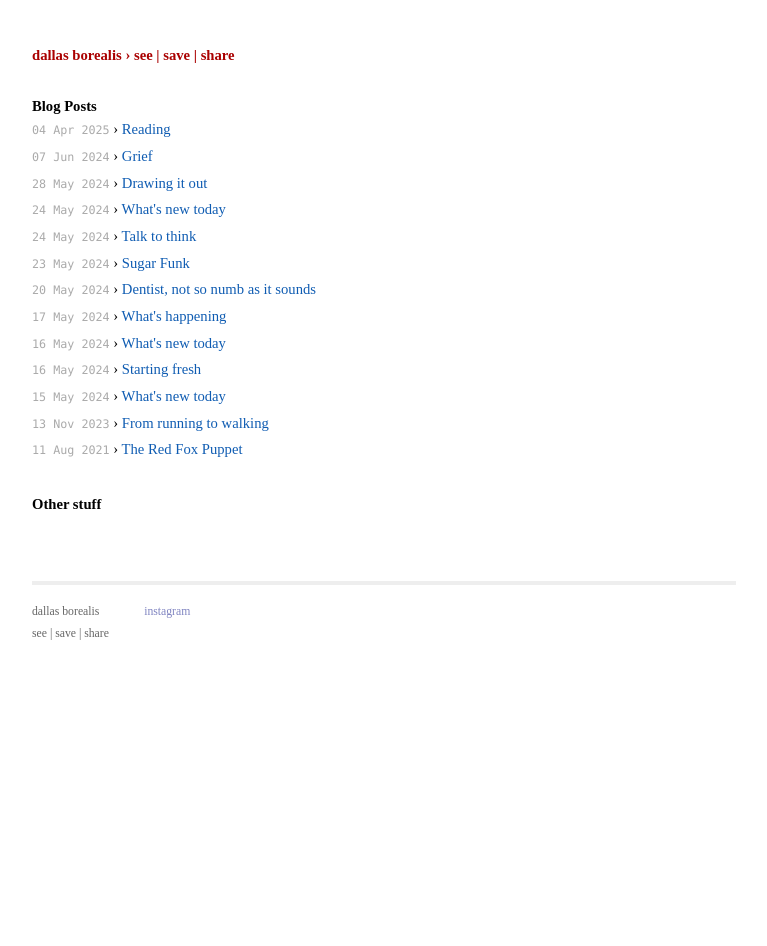
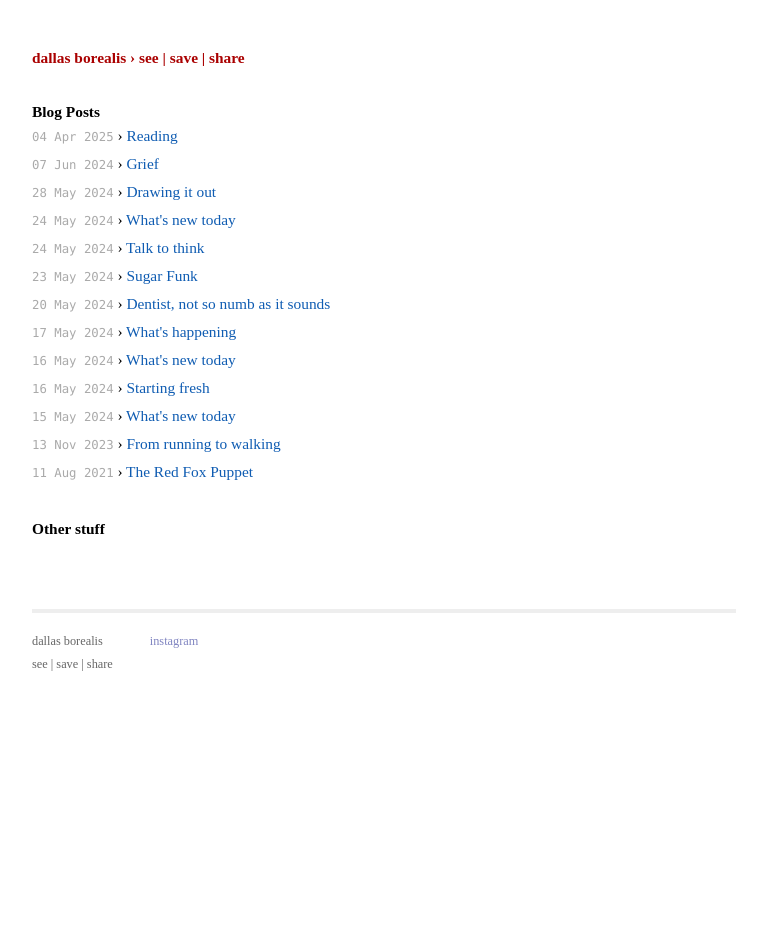
Before and after one commit to dallas-borealis/dallas-borealis.github.io, a Jekyll site: the page built from index.html, in a window 1280 px wide. Shown: the whole page, without its empty margins (256-1023 px from the left). Built offline with Jekyll 4.4.1, drawn with Linux system fonts in a browser that asks for light colours.

Commit message:
Update screen.css

```diff
--- a/css/screen.css
+++ b/css/screen.css
@@ -17,7 +17,7 @@ html, body {
 
 body {
   background-color: white;
-  font: 13.34px serif;
+  font: 14px serif;
   *font-size: small;
   text-align: center;
 }
```
